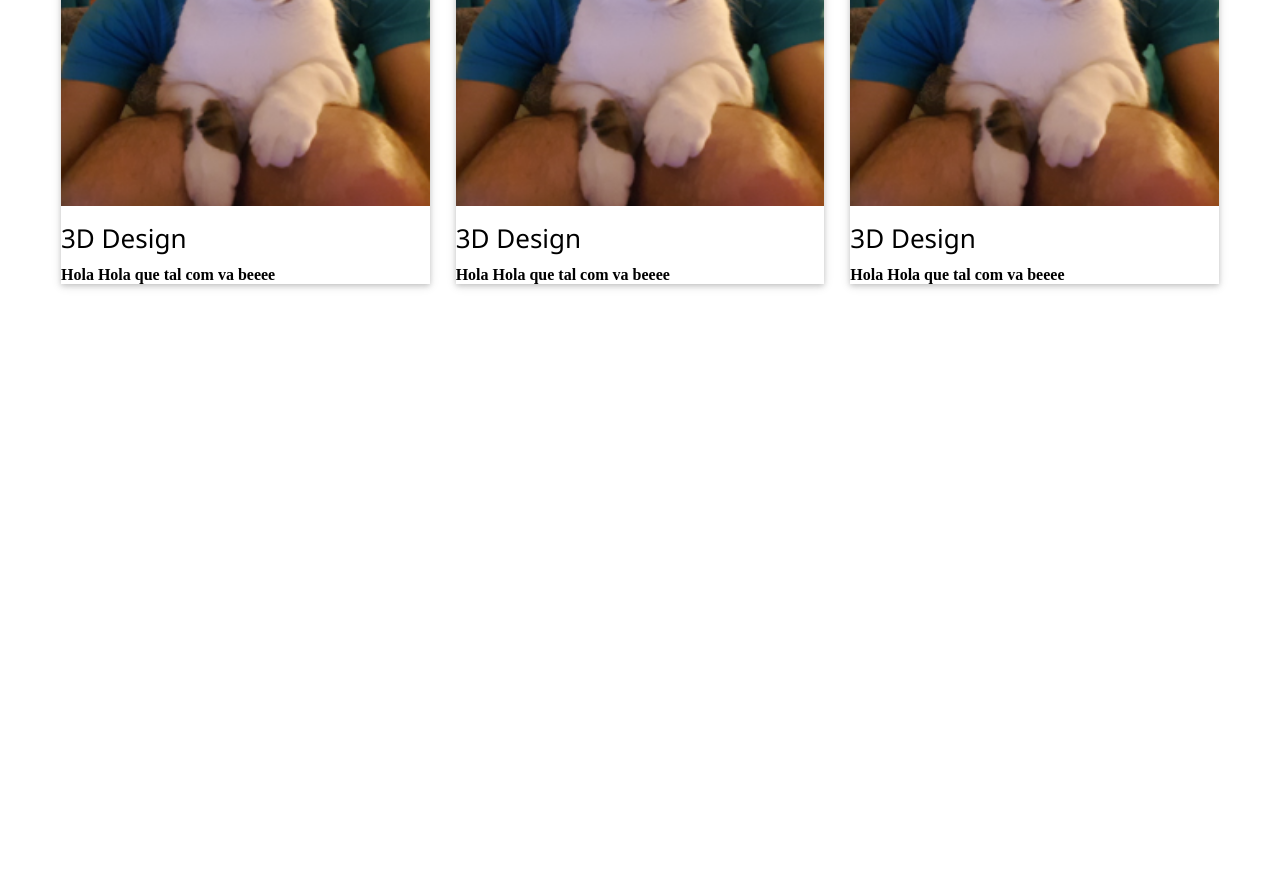
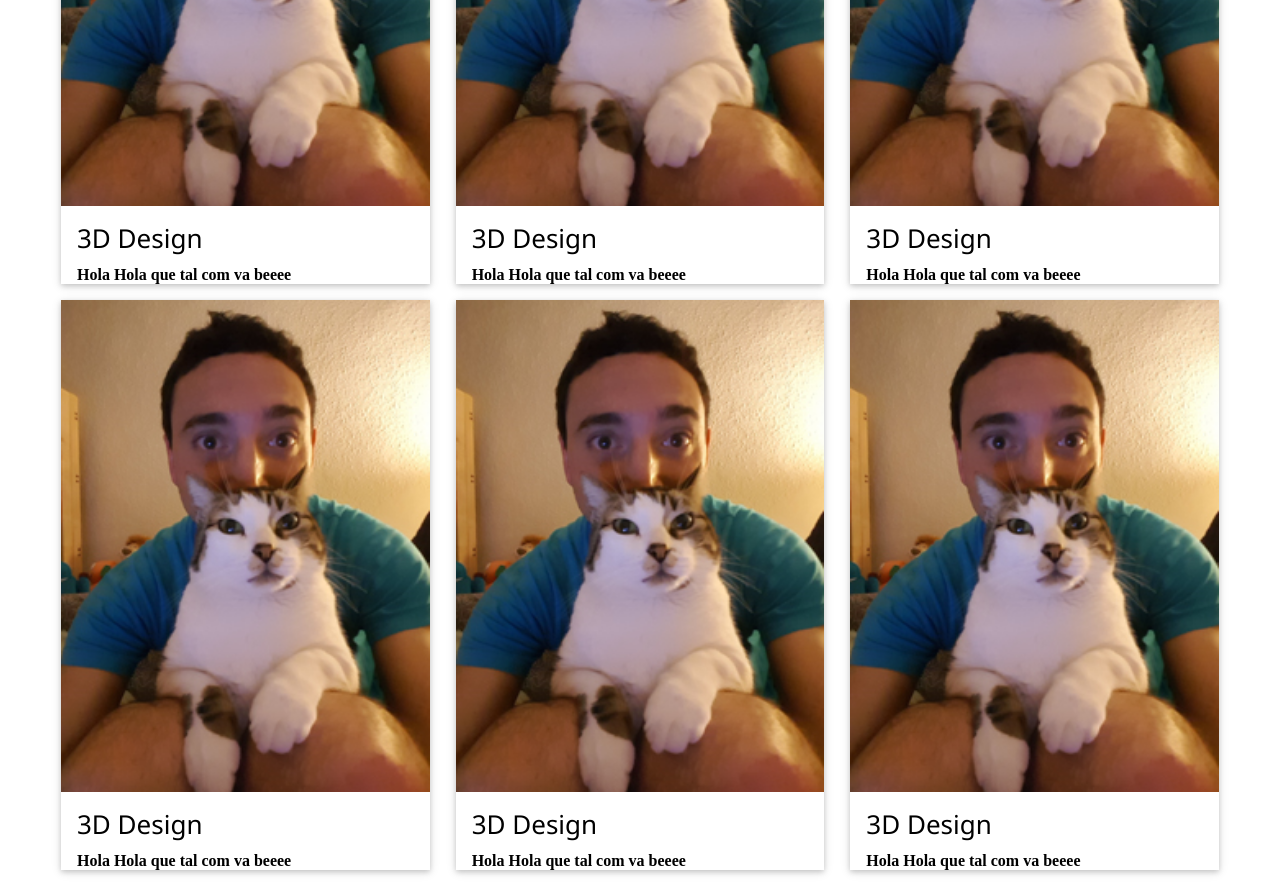
Before and after one commit to edumirabet/edumirabet.github.io, a plain HTML site: page index.html in a window 1280 px wide. Shown: the part 1065-1951 px from the top of the page. Before the commit the page ends 1365 px from the top, so only its background shows below. Drawn offline with Linux system fonts and the light colour scheme.

Commit message:
Update index.html

```diff
--- a/index.html
+++ b/index.html
@@ -46,7 +46,7 @@
       <div class="card_container responsive">
         <div class="card_display">
         <img src="Images/Billie_Edu.jpg" width="100%">
-          <div>
+          <div class="card_text">
             <h4>3D Design</h4>
             <p>Hola Hola que tal com va beeee</p>
           </div>
@@ -56,7 +56,7 @@
       <div class="card_container responsive">
         <div class="card_display">
         <img src="Images/Billie_Edu.jpg" width="100%">
-          <div>
+          <div class="card_text">
             <h4>3D Design</h4>
             <p>Hola Hola que tal com va beeee</p>
           </div>
@@ -66,7 +66,39 @@
       <div class="card_container responsive">
         <div class="card_display">
         <img src="Images/Billie_Edu.jpg" width="100%">
-          <div>
+          <div class="card_text">
+            <h4>3D Design</h4>
+            <p>Hola Hola que tal com va beeee</p>
+          </div>
+        </div>
+      </div>
+
+    </div>
+        <div class="cards_row">
+      <div class="card_container responsive">
+        <div class="card_display">
+        <img src="Images/Billie_Edu.jpg" width="100%">
+          <div class="card_text">
+            <h4>3D Design</h4>
+            <p>Hola Hola que tal com va beeee</p>
+          </div>
+        </div>
+      </div>
+
+      <div class="card_container responsive">
+        <div class="card_display">
+        <img src="Images/Billie_Edu.jpg" width="100%">
+          <div class="card_text">
+            <h4>3D Design</h4>
+            <p>Hola Hola que tal com va beeee</p>
+          </div>
+        </div>
+      </div>
+
+      <div class="card_container responsive">
+        <div class="card_display">
+        <img src="Images/Billie_Edu.jpg" width="100%">
+          <div class="card_text">
             <h4>3D Design</h4>
             <p>Hola Hola que tal com va beeee</p>
           </div>
```
